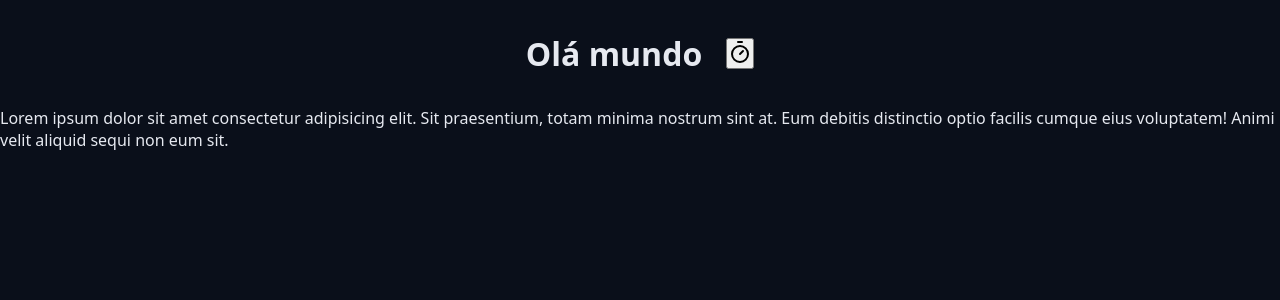
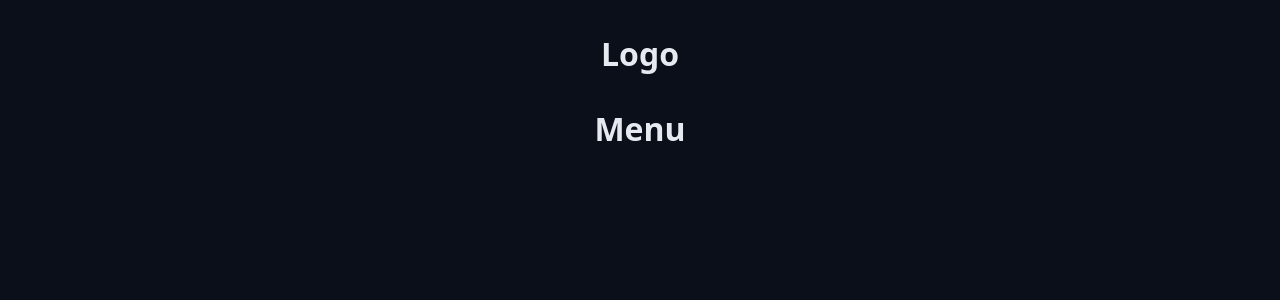
Before and after one commit to RicardoFrancoDelgado/chronos-app, a React (Vite) app: page / in a window 1280 px wide. Shown: the top 300 px of the page. Built offline with nearby package versions, Linux system fonts and the light colour scheme.

Commit message:
refactor: movendo conteudo para componentes tsx

```diff
--- a/src/App.tsx
+++ b/src/App.tsx
@@ -1,4 +1,4 @@
-import { TimerIcon } from "lucide-react";
+import { Container } from "./components/Container";
 import { Heading } from "./components/Heading";
 import "./styles/global.css";
 import "./styles/theme.css";
@@ -6,17 +6,13 @@
 export function App() {
   return (
     <>
-      <Heading>
-        Olá mundo{" "}
-        <button>
-          <TimerIcon />
-        </button>
-      </Heading>
-      <p>
-        Lorem ipsum dolor sit amet consectetur adipisicing elit. Sit
-        praesentium, totam minima nostrum sint at. Eum debitis distinctio optio
-        facilis cumque eius voluptatem! Animi velit aliquid sequi non eum sit.
-      </p>
+      <Container>
+        <Heading>Logo</Heading>
+      </Container>
+
+      <Container>
+        <Heading>Menu</Heading>
+      </Container>
     </>
   );
 }
--- /dev/null
+++ b/src/components/Container.module.css
@@ -0,0 +1,13 @@
+.container-fluid {
+  max-width: auto;
+}
+
+.container {
+  max-width: 98rem;
+  margin: 0 auto;
+}
+
+.content {
+  margin: 3.2rem;
+  /* text-align: center; -> provavelmente será feito com flex */
+}
--- /dev/null
+++ b/src/components/Container.tsx
@@ -0,0 +1,14 @@
+import type { ReactNode } from "react";
+import styles from "./Container.module.css";
+
+type ContainerProps = {
+  children: ReactNode;
+};
+
+export function Container({ children }: ContainerProps) {
+  return (
+    <div className={styles.container}>
+      <div className={styles.content}>{children}</div>
+    </div>
+  );
+}
```
Also changed, not shown: src/styles/global.css (line endings or trailing spaces).
